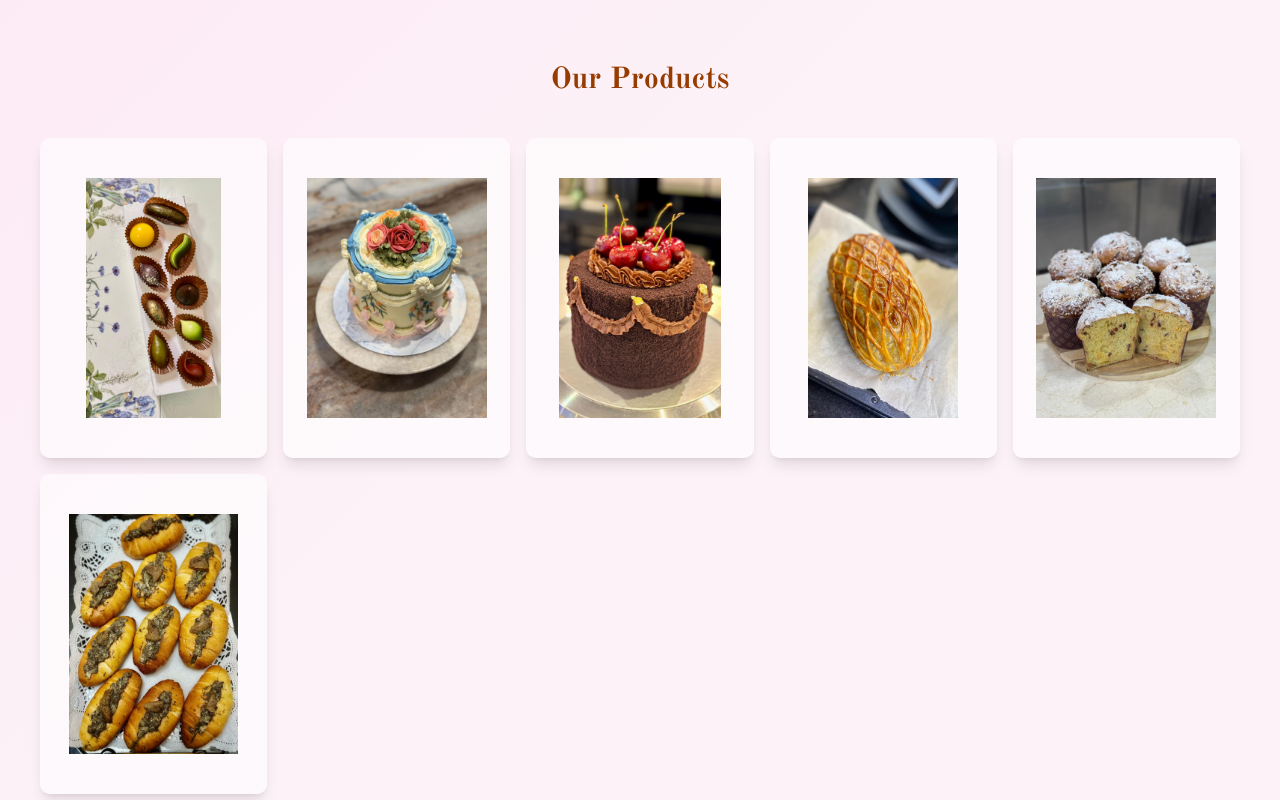
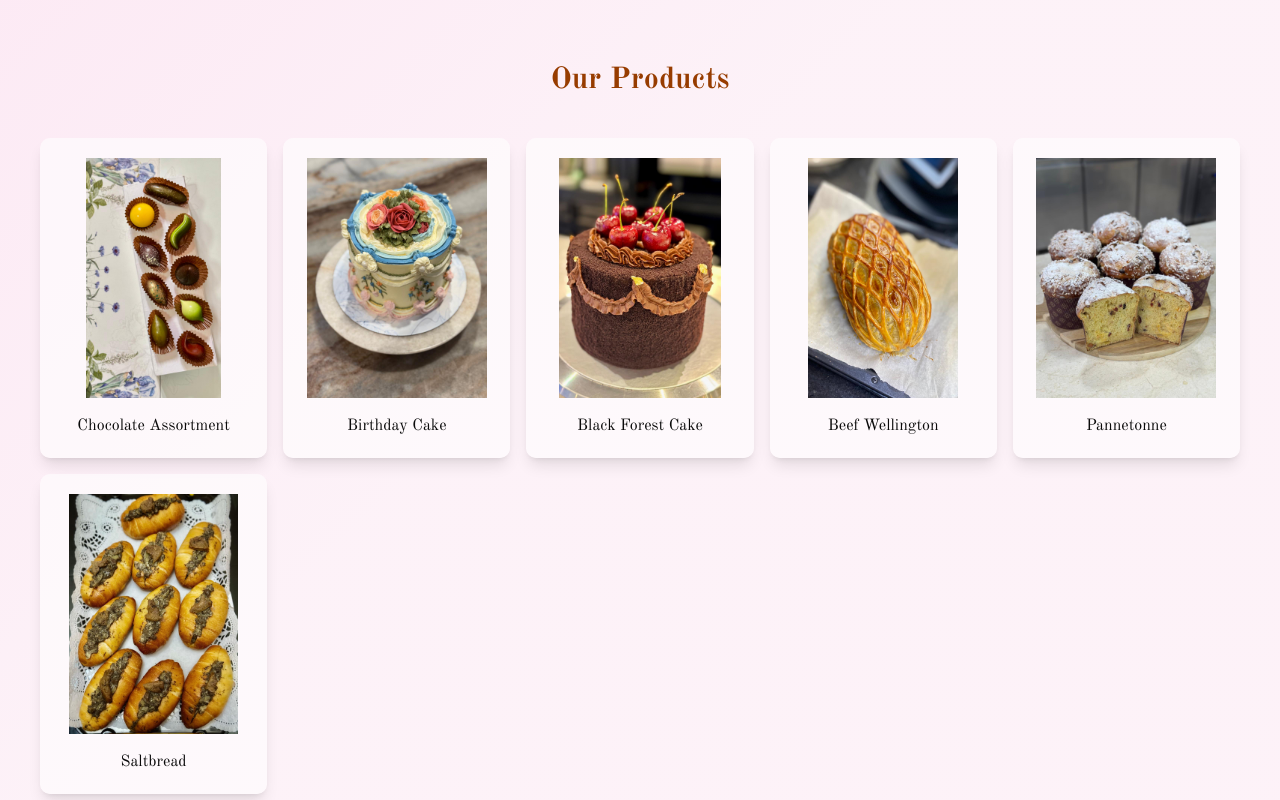
Before and after one commit to DMOO5H/cake_shop_itsscooltodrool2, a Next.js app: page / in a window 1280 px wide. Shown: the part 1620-2420 px from the top of the page. Built offline with nearby package versions, Linux system fonts and the light colour scheme.

Commit message:
thirteenth commit

```diff
--- a/components/FeatureSection.tsx
+++ b/components/FeatureSection.tsx
@@ -9,6 +9,11 @@ import WhatsApp3 from "../assets/WhatsApp Image 2026-01-24 at 11.26.28 AM.jpeg
 import WhatsApp4 from "../assets/WhatsApp Image 2026-01-24 at 11.31.38 AM.jpeg";
 import WhatsApp5 from "../assets/WhatsApp Image 2026-01-24 at 11.32.12 AM.jpeg";
 import WhatsApp6 from "../assets/WhatsApp Image 2026-02-24 at 12.10.01 PM.jpeg";
+
+type galleryType = {
+  name: string
+  imageurl: StaticImageData;
+}
 
 export default function FeatureSection() {
   const [open, setOpen] = useState<null | { src: StaticImageData; alt?: string }>(null);
@@ -34,7 +39,32 @@ export default function FeatureSection() {
     },
   ];
 
-  const gallery = [WhatsApp1, WhatsApp2, WhatsApp3, WhatsApp4, WhatsApp5, WhatsApp6];
+  const gallery: galleryType[] = [
+    {
+      name: "Chocolate Assortment",
+      imageurl: WhatsApp1,
+    },
+    {
+       name: "Birthday Cake",
+      imageurl: WhatsApp2
+    },
+    {
+       name: "Black Forest Cake",
+      imageurl: WhatsApp3
+    },
+    {
+       name: "Beef Wellington",
+      imageurl: WhatsApp4
+    },
+    {
+       name: "Pannetonne",
+      imageurl: WhatsApp5
+    },
+    {
+       name: "Saltbread",
+      imageurl: WhatsApp6
+    }
+  ]
 
   return (
     <section className="flex flex-col items-center justify-center bg-linear-to-br from-pink-100 via-pink-50 to-pink-50 py-20 px-6 lg:px-10">
@@ -60,18 +90,19 @@ export default function FeatureSection() {
             {gallery.map((img, idx) => (
               <button
                 key={idx}
-                onClick={() => setOpen({ src: img, alt: `cake-${idx}` })}
+                onClick={() => setOpen({ src: img.imageurl, alt: `cake-${idx}` })}
                 className="rounded-lg overflow-hidden shadow-lg bg-white/60 p-0 border-0 focus:outline-none"
               >
-                <div className="flex items-center justify-center h-72 md:h-80">
+                <div className="flex flex-col items-center justify-center h-72 md:h-80 gap-4">
                   <Image
-                    src={img.src}
+                    src={img.imageurl}
                     alt={`cake-${idx}`}
-                    width={img.width}
-                    height={img.height}
+                    width={100}
+                    height={100}
                     className="h-48 md:h-60 w-auto object-contain"
                     sizes="(max-width: 768px) 50vw, 20vw"
                   />
+                  <p>{img.name}</p>
                 </div>
               </button>
             ))}
```
